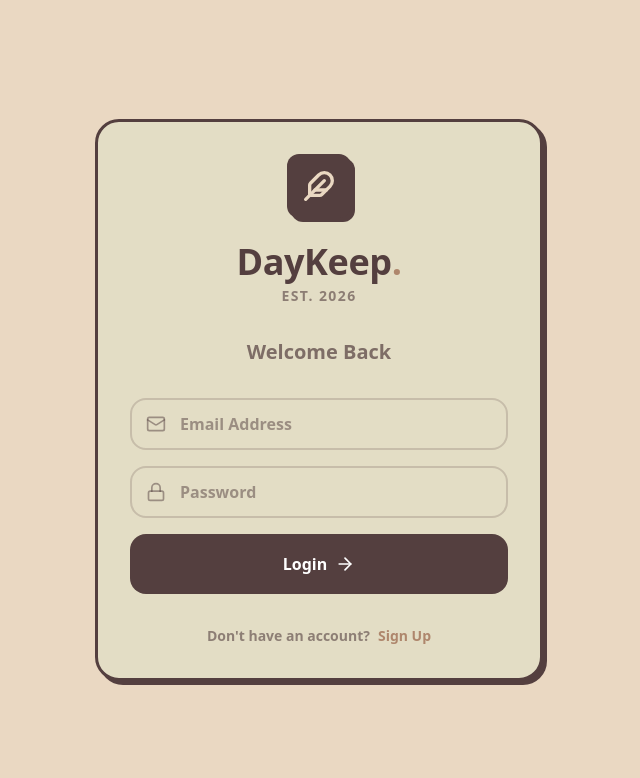
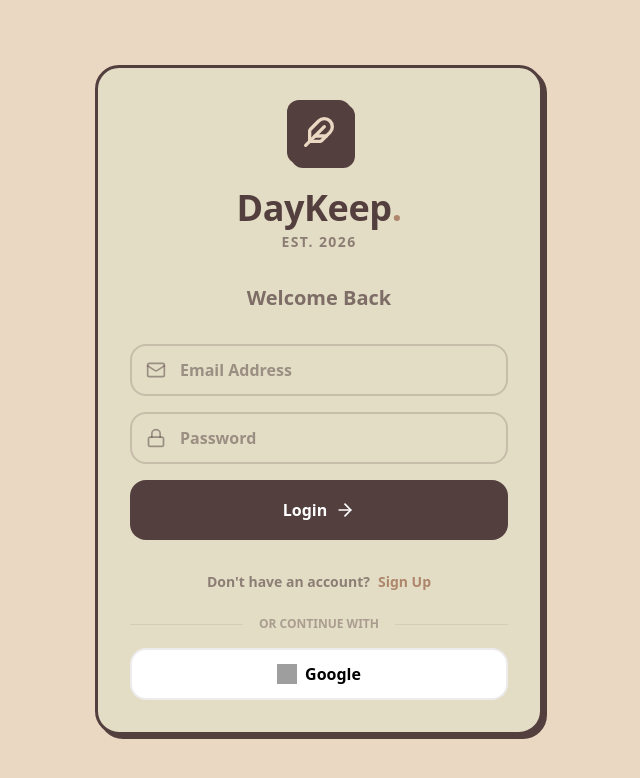
Before and after one commit to pulkitsujaan/daykeep-frontend, a React (Vite) app: page / in a window 1280 px wide. Shown: the top 778 px of the page, without its empty margins (321-961 px from the left). Built offline with nearby package versions, Linux system fonts and the light colour scheme; no server answers; grey boxes are pictures that could not be loaded.

Commit message:
Removed email verification and added oauth

```diff
--- a/src/App.jsx
+++ b/src/App.jsx
@@ -156,6 +156,21 @@ function App() {
     selectedDate && l.date === format(selectedDate, 'yyyy-MM-dd')
   );
 
+  useEffect(() => {
+  // Check URL for token (from Google Login)
+  const query = new URLSearchParams(window.location.search);
+  const urlToken = query.get('token');
+  const urlUser = query.get('user');
+
+  if (urlToken && urlUser) {
+      const parsedUser = JSON.parse(urlUser);
+      handleLoginSuccess(urlToken, parsedUser);
+
+      // Clear URL to look clean
+      window.history.replaceState({}, document.title, "/");
+  }
+}, []);
+
   return (
     <div className={`min-h-screen w-full transition-colors duration-500 font-sans ${darkMode ? 'bg-night-bg text-chalk' : 'bg-paper-bg text-ink'}`}>
 
--- a/src/components/AuthPage.jsx
+++ b/src/components/AuthPage.jsx
@@ -1,32 +1,33 @@
-import React, { useState } from 'react';
-import { User, Lock, Mail, ArrowRight, Loader2 } from 'lucide-react';
-import Logo from './Logo'; // <--- Import it
-import api from '../api';
+import React, { useState } from "react";
+import { User, Lock, Mail, ArrowRight, Loader2 } from "lucide-react";
+import Logo from "./Logo"; // <--- Import it
+import api from "../api";
 
 const AuthPage = ({ onLoginSuccess }) => {
   const [isLogin, setIsLogin] = useState(true);
   const [isLoading, setIsLoading] = useState(false);
-  const [error, setError] = useState('');
+  const [error, setError] = useState("");
+  const BACKEND_URL = import.meta.env.VITE_API_URL || "http://localhost:5000";
 
   // Form State
   const [formData, setFormData] = useState({
-    name: '',
-    email: '',
-    password: ''
+    name: "",
+    email: "",
+    password: "",
   });
 
   const handleChange = (e) => {
     setFormData({ ...formData, [e.target.name]: e.target.value });
-    setError(''); // Clear error when user types
+    setError(""); // Clear error when user types
   };
 
   const handleSubmit = async (e) => {
     e.preventDefault();
     setIsLoading(true);
-    setError('');
+    setError("");
 
     // Backend URL (Make sure your server is running on port 5000)
-    const endpoint = isLogin ? '/login' : '/register';
+    const endpoint = isLogin ? "/login" : "/register";
     const route = `/auth${endpoint}`;
 
     try {
@@ -41,31 +42,30 @@ const AuthPage = ({ onLoginSuccess }) => {
         onLoginSuccess(res.data.token, res.data.user);
       } else {
         // Registration Success: Usually requires email verification
-        alert("Account created! Please check your email to verify before logging in.");
-        setIsLogin(true); // Switch to login view
+        onLoginSuccess(res.data.token, res.data.user);
       }
     } catch (err) {
-      setError(err.response?.data?.message || "Something went wrong. Please try again.");
+      setError(
+        err.response?.data?.message ||
+          "Something went wrong. Please try again.",
+      );
     } finally {
       setIsLoading(false);
     }
   };
 
   return (
-
     <div className="min-h-screen flex items-center justify-center p-4 bg-paper-bg transition-colors duration-500">
-
       <div className="w-full max-w-md bg-paper-card dark:bg-night-card border-3 border-ink dark:border-chalk rounded-3xl shadow-soft dark:shadow-soft-dark p-8 relative overflow-hidden animate-in fade-in zoom-in duration-300">
-
         {/* --- BRANDING SECTION --- */}
         <div className="flex justify-center mb-8">
-            <Logo size="large" />
+          <Logo size="large" />
         </div>
         {/* ------------------------ */}
 
         <div className="text-center mb-8">
           <h2 className="text-xl font-bold text-ink dark:text-chalk opacity-70">
-            {isLogin ? 'Welcome Back' : 'Start Your Journey'}
+            {isLogin ? "Welcome Back" : "Start Your Journey"}
           </h2>
         </div>
 
@@ -78,11 +78,13 @@ const AuthPage = ({ onLoginSuccess }) => {
 
         {/* Form */}
         <form onSubmit={handleSubmit} className="space-y-4">
-
           {/* Name Field (Signup Only) */}
           {!isLogin && (
             <div className="relative group">
-              <User className="absolute left-4 top-1/2 -translate-y-1/2 text-ink/50 dark:text-chalk/50" size={20} />
+              <User
+                className="absolute left-4 top-1/2 -translate-y-1/2 text-ink/50 dark:text-chalk/50"
+                size={20}
+              />
               <input
                 type="text"
                 name="name"
@@ -97,7 +99,10 @@ const AuthPage = ({ onLoginSuccess }) => {
 
           {/* Email Field */}
           <div className="relative group">
-            <Mail className="absolute left-4 top-1/2 -translate-y-1/2 text-ink/50 dark:text-chalk/50" size={20} />
+            <Mail
+              className="absolute left-4 top-1/2 -translate-y-1/2 text-ink/50 dark:text-chalk/50"
+              size={20}
+            />
             <input
               type="email"
               name="email"
@@ -111,7 +116,10 @@ const AuthPage = ({ onLoginSuccess }) => {
 
           {/* Password Field */}
           <div className="relative group">
-            <Lock className="absolute left-4 top-1/2 -translate-y-1/2 text-ink/50 dark:text-chalk/50" size={20} />
+            <Lock
+              className="absolute left-4 top-1/2 -translate-y-1/2 text-ink/50 dark:text-chalk/50"
+              size={20}
+            />
             <input
               type="password"
               name="password"
@@ -129,10 +137,15 @@ const AuthPage = ({ onLoginSuccess }) => {
             disabled={isLoading}
             className="w-full py-4 mt-4 bg-ink dark:bg-chalk text-white dark:text-night-bg font-black rounded-2xl border-2 border-transparent hover:-translate-y-1 hover:shadow-lg active:scale-95 transition-all flex items-center justify-center gap-2 disabled:opacity-70 disabled:cursor-not-allowed"
           >
-            {isLoading ? <Loader2 className="animate-spin" /> : (isLogin ? 'Login' : 'Create Account')}
+            {isLoading ? (
+              <Loader2 className="animate-spin" />
+            ) : isLogin ? (
+              "Login"
+            ) : (
+              "Create Account"
+            )}
             {!isLoading && <ArrowRight size={20} />}
           </button>
-
         </form>
 
         {/* Toggle Mode */}
@@ -143,11 +156,31 @@ const AuthPage = ({ onLoginSuccess }) => {
               onClick={() => setIsLogin(!isLogin)}
               className="ml-2 text-[var(--color-accent)] hover:underline decoration-2 underline-offset-4"
             >
-              {isLogin ? 'Sign Up' : 'Login'}
+              {isLogin ? "Sign Up" : "Login"}
             </button>
           </p>
         </div>
+        <div className="mt-4 flex flex-col gap-2">
+          <div className="relative flex py-2 items-center">
+            <div className="flex-grow border-t border-ink/10 dark:border-chalk/10"></div>
+            <span className="flex-shrink mx-4 text-ink/40 dark:text-chalk/40 text-xs font-bold uppercase">
+              Or continue with
+            </span>
+            <div className="flex-grow border-t border-ink/10 dark:border-chalk/10"></div>
+          </div>
 
+          <a
+            href={`${BACKEND_URL}/api/auth/google`}
+            className="w-full py-3 bg-white dark:bg-white text-black font-bold rounded-2xl border-2 border-ink/10 hover:bg-gray-50 transition-all flex items-center justify-center gap-2"
+          >
+            <img
+              src="https://www.svgrepo.com/show/475656/google-color.svg"
+              className="w-5 h-5"
+              alt="Google"
+            />
+            Google
+          </a>
+        </div>
       </div>
     </div>
   );
```
